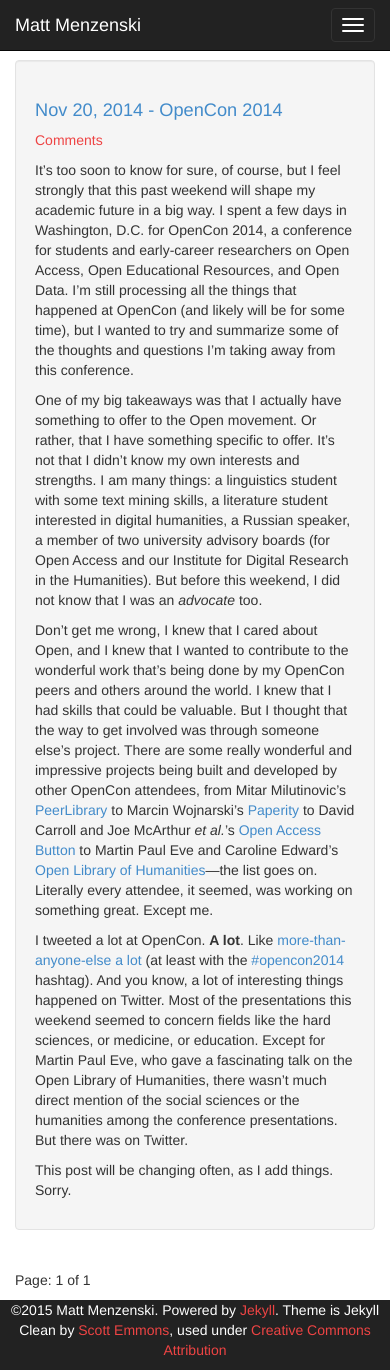
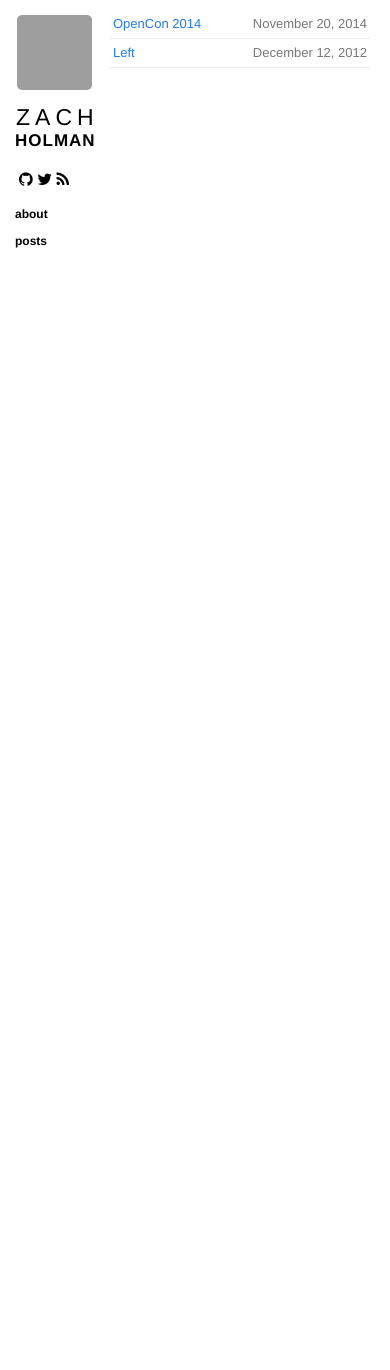
Before and after one commit to menzenski/menzenski.github.io, a Jekyll site: the page built from index.html, in a window 390 px wide and 1370 px high. Built offline with Jekyll 4.4.1, drawn with Linux system fonts in a browser that asks for light colours; nearby versions of some CDN libraries; Markdown is read by kramdown in place of the engine named in the settings; the list of posts is cut into pages by our own code; comment, search, counter and statistics services are not loaded; grey boxes are pictures that could not be loaded.

Commit message:
changing theme to Left

```diff
--- a/_config.yml
+++ b/_config.yml
@@ -1,35 +1,12 @@
-# Jekyll configuration
+markdown: rdiscount
+permalink: /posts/:title
+rdiscount:
+  extensions: [smart]
 
-name: Matt Menzenski
-description: Slavic Linguistics, Digital Humanities, Open Access. Maybe more.
+gems:
+  - jekyll-sitemap
 
-# url is currently only used only for the RSS feed in feed.xml
-url: http://menzenski.github.io
-
-# baseurl will often be '', but for a project page on gh-pages, it needs to
-# be the project name.
-# *** IMPORTANT: If your local "jekyll serve" throws errors change this to '' or
-#     run it like so: jekyll serve --baseurl=''
-baseurl: ''
-
-# This can be '' to hide the Github nav button
-github: 'menzenski'
-
-# Set this to your UA-# value, or '' to disable the block completely
-gaaccount: ''
-
-# Set this to your disqus shortname to enable comments. Note that the 'comments'
-# setting below must also be true. Individual posts can override 'comments' to
-# disable on a post-by-post basis
-disqus: 'mattmenzenski'
-comments: true
-
-permalink: /:year/:month/:title
-paginate: 3
-
-highlighter: pygments
-markdown: redcarpet
-redcarpet:
-  extensions: ["no_intra_emphasis", "fenced_code_blocks", "autolink", "tables", "with_toc_data"]
-
-exclude: ['README.md', 'LICENSE']
+name: Zach Holman
+url: http://zachholman.com
+description: A fantastic blog that is fantastic.
+twitter: holman
--- /dev/null
+++ b/_layouts/layout.html
@@ -0,0 +1,60 @@
+<!DOCTYPE html>
+<html xmlns="http://www.w3.org/1999/xhtml" xml:lang="en" lang="en-us">
+<head>
+  <meta charset="utf-8">
+  <title>
+    {% if page.title %}
+      {{ page.title }} &ndash;
+    {% endif %}
+    {{ site.name }}
+  </title>
+
+  <meta name="author" content="{{ site.name }}" />
+  <meta name="description" content="{{ site.description }}" />
+  <meta name="viewport" content="width=device-width, initial-scale=1, maximum-scale=1">
+
+  <link rel="alternate" type="application/rss+xml" href="/atom.xml" />
+
+  <link href="//netdna.bootstrapcdn.com/font-awesome/4.0.3/css/font-awesome.css" rel="stylesheet" />
+  <link rel="stylesheet" href="{{ site.github.url }}/css/base.css" type="text/css" media="screen, projection" />
+  <link rel="stylesheet" href="{{ site.github.url }}/css/pygments.css" type="text/css" />
+  <link media="only screen and (max-device-width: 480px)" href="{{ site.github.url }}/css/mobile.css" type="text/css" rel="stylesheet" />
+  <link media="only screen and (device-width: 768px)" href="{{ site.github.url }}/css/mobile.css" type="text/css" rel="stylesheet" />
+  <link href='http://fonts.googleapis.com/css?family=Yanone+Kaffeesatz' rel='stylesheet' type='text/css'>
+  <link rel="apple-touch-icon" href="{{ site.github.url }}/apple-touch-icon.png" />
+
+  <script type="text/javascript" src="http://ajax.googleapis.com/ajax/libs/jquery/1.8.3/jquery.min.js"></script>
+  <script type="text/javascript" src="{{ site.github.url }}/js/application.js"></script>
+</head>
+
+<body>
+  <section class="sidebar">
+    <a href="/">
+      <img src="{{ site.github.owner_gravatar_url }}?s=150" height="75" width="75" class="avatar" />
+    </a>
+
+    <section class="name">
+      <a href="/">
+        <span id="fname">{{ site.name|split:' '|first }}</span>
+        <span id="lname">{{ site.name|split:' '|last }}</span>
+      </a>
+    </section>
+
+    <section class="meta">
+      <a href="{{ site.github.owner_url }}" target="_blank"><i class="fa fa-github"></i></a>
+      <a href="https://twitter.com/{{ site.twitter }}" target="_blank"><i class="fa fa-twitter"></i></a>
+      <a href="/atom.xml"><i class="fa fa-rss"></i></a>
+    </section>
+
+    <section class="sections">
+      <ul>
+        <li><a href="/about.html">about</a></li>
+        <li><a href="/">posts</a></li>
+      </ul>
+    </section>
+  </section>
+
+  {{ content }}
+</body>
+
+</html>
--- /dev/null
+++ b/_posts/2012-12-12-left.markdown
@@ -0,0 +1,27 @@
+---
+layout: post
+title: Left
+category: posts
+---
+
+Left is a clean, whitespace-happy layout for [Jekyll][jekyll].
+
+This is designed to be an easy layout to modify for your own blog. It was
+extracted from [zachholman.com][zh], which means it was battle-hardened from
+years of posting serious blog posts about emoji and swear words.
+
+You're actually reading an example post right now. See how cool it is? Oh, be
+quiet, you're making me blush.
+
+---
+
+You'll want to [get the code][left] and read the README to learn how to
+install and set up Left for your own purposes.
+
+If you have any questions, follow and ping me on Twitter- I'm
+[@holman][twitter].
+
+[jekyll]: https://github.com/mojombo/jekyll
+[zh]: http://zachholman.com
+[left]: https://github.com/holman/left#readme
+[twitter]: https://twitter.com/holman
--- a/about.html
+++ b/about.html
@@ -1,29 +1,11 @@
 ---
-layout: default
+layout: layout
+title: "About"
 ---
 
-<div class="well">
-    <h1>About me</h1>
-    <p>I'm a second-year MA student in the Department of Slavic
-    Languages and Literatures at the University of Kansas. I'm
-    planning to join the PhD program in Slavic Linguistics in the same
-    department next year.</p>
-    <p>My research interests include Russian verbal aspect, verb
-    classification, linguistic typology, North American indigenous
-    languages, digital humanities, literary linguistics, and East European
-    science fiction. These interests are fairly broad, and might seem
-    disconnected from one another, but I like to think that many of
-    them will come together in my dissertation in the next few
-    years. Any that can't be subsumed under my dissertation will
-    hopefully help me be a more well-rounded candidate when I go on
-    the job market after defending.</p>
-    <p>Research and coursework keeps me extremely busy and I don't
-    have any free time, so of course I serve on several
-    committees. I'm currently serving as a graduate student member on
-    both the Open Access Advisory Board as well as the Institute for
-    Digital Research in the Humanities Advisory Board here at the
-    University of Kansas.</p>
-    <p>When I do find that rare free time, I enjoy playing bluegrass
-    and acoustic music (on the guitar, banjo, and mandolin) and riding
-    my bike.</p>
-</div>
+<!-- You can edit this whole page, remove it, or use it as basis for any non-post pages you have. -->
+<section class="content">
+  <h1>{{ site.name }}</h1>
+
+  <p>This would be an excellent time to update this page and talk about yourself a bit.</p>
+</section>
--- /dev/null
+++ b/css/base.css
@@ -0,0 +1,207 @@
+@charset "UTF-8";
+body {
+  font-family: "Palatino Linotype", "Book Antiqua", Palatino, serif;
+  margin: 0;
+  -webkit-font-smoothing: antialiased; }
+
+a {
+  color: #227ce8; }
+
+.sidebar {
+  position: fixed;
+  left: 15px;
+  top: 15px;
+  width: 80px;
+  font-family: Helvetica, sans-serif; }
+  .sidebar a {
+    text-decoration: none; }
+  .sidebar img {
+    padding: 0 3px;
+    border: 0; }
+  .sidebar .avatar {
+    padding: 0;
+    margin-left: 2px;
+    border-radius: 5px; }
+  .sidebar .name {
+    text-transform: uppercase;
+    margin: 10px 0 20px 0; }
+    .sidebar .name #fname {
+      padding-left: 1px;
+      font-size: 23px;
+      letter-spacing: 5px;
+      color: black; }
+    .sidebar .name #lname {
+      font-size: 17px;
+      font-weight: bold;
+      letter-spacing: 1px;
+      color: black; }
+  .sidebar .meta a {
+    margin-left: 0px;
+    color: black; }
+    .sidebar .meta a:hover {
+      color: #227ce8; }
+  .sidebar .meta {
+    margin-left: 4px; }
+  .sidebar .meta .icon {
+    margin-right: 6px; }
+  .sidebar .sections {
+    margin: 15px 0 0 0; }
+    .sidebar .sections a {
+      padding: 3px 0;
+      color: black;
+      font-weight: bold;
+      font-size: 12px;
+      display: block; }
+      .sidebar .sections a:hover {
+        color: #227ce8; }
+    .sidebar .sections ul {
+      margin: 0;
+      padding: 0; }
+    .sidebar .sections li {
+      list-style: none;
+      margin-bottom: 7px; }
+
+.content {
+  max-width: 650px;
+  margin-left: 110px;
+  margin-right: 20px;
+  margin-bottom: 50px; }
+  .content h1 {
+    color: #333;
+    font-family: "Yanone Kaffeesatz", Helvetica, sans-serif;
+    font-weight: 400; }
+  .content h1 a {
+    color: #111;
+    text-decoration: none; }
+  .content h2 {
+    color: #333;
+    font-family: "Yanone Kaffeesatz", Helvetica, sans-serif;
+    font-weight: 400; }
+  .content h2 a {
+    color: #111;
+    text-decoration: none; }
+  .content h3 {
+    color: #333;
+    font-family: "Yanone Kaffeesatz", Helvetica, sans-serif;
+    font-weight: 400; }
+  .content h3 a {
+    color: #111;
+    text-decoration: none; }
+  .content h4 {
+    color: #333;
+    font-family: "Yanone Kaffeesatz", Helvetica, sans-serif;
+    font-weight: 400; }
+  .content h4 a {
+    color: #111;
+    text-decoration: none; }
+  .content h1 {
+    font-size: 36px;
+    margin: 18px 0 5px 0; }
+  .content h2 {
+    font-size: 30px;
+    margin-bottom: 15px; }
+  .content h3 {
+    color: #777;
+    font-size: 25px;
+    padding-bottom: 5px;
+    margin-bottom: 10px; }
+  .content p {
+    font-size: 16px;
+    margin-top: 0;
+    margin-bottom: 1.2em;
+    line-height: 1.7em; }
+    .content p code {
+      font-size: 12px;
+      background-color: #eeeeee;
+      border: 1px solid #777777;
+      border-radius: 3px;
+      padding: 2px 3px; }
+  .content img {
+    padding: 3px;
+    border: 1px solid #eeeeee;
+    max-width: 100%; }
+  .content hr {
+    border: 0;
+    height: 6px;
+    background-image: url("/images/hr.png");
+    background-repeat: repeat-x;
+    margin: 2em 3em; }
+  .content li {
+    margin-bottom: 10px;
+    line-height: 1.4em; }
+  .content blockquote {
+    font-style: italic;
+    font-size: 14px;
+    padding: .25em 1em;
+    margin: 1em 1em 0 1em;
+    color: #444; }
+    .content blockquote cite:before {
+      content: '— '; }
+    .content blockquote cite {
+      display: block;
+      margin-top: .5em;
+      text-align: right;
+      color: #111;
+      font-style: normal; }
+  .content .byline {
+    margin-bottom: 17px;
+    font-family: "Yanone Kaffeesatz", Helvetica, sans-serif;
+    padding-left: 0px;
+    font-size: 17px;
+    color: #777; }
+  .content .aside {
+    background-color: #eeeeee;
+    padding: 14px;
+    font-size: 14px;
+    margin: 5px 0 15px 0;
+    font-family: Helvetica, sans-serif;
+    line-height: 1.6em; }
+  .content .listing {
+    margin: 10px 0 0 0;
+    padding: 0;
+    font-family: Helvetica, sans-serif; }
+    .content .listing ul {
+      margin: 0;
+      padding: 0; }
+    .content .listing li {
+      font-size: 13px;
+      list-style: none;
+      padding: 5px 3px;
+      margin: 0;
+      color: #777777;
+      border-bottom: 1px solid #eee; }
+    .content .listing li span {
+      float: right; }
+    .content .listing a {
+      text-decoration: none; }
+      .content .listing a:hover {
+        text-decoration: underline; }
+  .content .meta {
+    margin: 30px 0;
+    padding: 10px 0;
+    font-family: Helvetica, sans-serif; }
+    .content .meta p {
+      line-height: 1.4;
+      font-size: 14px;
+      margin-top: 0px; }
+    .content .meta img {
+      position: relative;
+      float: left;
+      margin-top: 0px;
+      margin-right: 10px;
+      margin-left: -60px;
+      border-radius: 4px; }
+    .content .meta .copy {
+      padding-left: 60px; }
+    .content .meta iframe {
+      padding-left: 5px; }
+  .content .talk-design .color div {
+    float: left;
+    margin-right: 10px;
+    padding: 5px 15px;
+    border: 1px solid #000;
+    font-family: Helvetica, sans-serif;
+    font-size: 12px;
+    font-weight: bold; }
+  .content .talk-design .color .white {
+    color: #fff; }
--- /dev/null
+++ b/css/mobile.css
@@ -0,0 +1,30 @@
+.sidebar {
+  position: inherit;
+  width: inherit;
+  margin: 0;
+  padding: 25px; }
+  .sidebar img {
+    display: none; }
+  .sidebar .name {
+    display: inline; }
+    .sidebar .name #fname, .sidebar .name #lname {
+      font-size: 25px; }
+  .sidebar .meta {
+    display: none; }
+  .sidebar ul {
+    padding: 25px; }
+  .sidebar li {
+    display: inline; }
+  .sidebar .sections {
+    margin: 0; }
+    .sidebar .sections a {
+      font-size: 16px;
+      margin: 0 20px 0 0;
+      padding: 5px 10px; }
+
+.content {
+  margin: 0;
+  padding: 5px 25px;
+  width: inherit; }
+  .content h1 {
+    margin: 0 0 5px 0; }
--- /dev/null
+++ b/css/pygments.css
@@ -0,0 +1,77 @@
+.highlight {
+  margin: 0;
+  background-color: #eee;
+  font-size: 12px;
+  padding: 0px 15px;
+  -webkit-border-radius: 10px;
+  -moz-border-radius: 10px;
+  overflow: hidden;
+  text-shadow: none;
+  color: #111;
+}
+.hightlight code{
+  float: left;
+}
+.highlight:hover {
+  overflow: auto;
+}
+.highlight .hll { background-color: #ffffcc }
+.highlight .c { color: #888888 } /* Comment */
+.highlight .err { color: #a61717; background-color: #e3d2d2 } /* Error */
+.highlight .k { color: #008800; font-weight: bold } /* Keyword */
+.highlight .cm { color: #888888 } /* Comment.Multiline */
+.highlight .cp { color: #cc0000; font-weight: bold } /* Comment.Preproc */
+.highlight .c1 { color: #888888 } /* Comment.Single */
+.highlight .cs { color: #cc0000; font-weight: bold; background-color: #fff0f0 } /* Comment.Special */
+.highlight .gd { color: #000000; background-color: #ffdddd } /* Generic.Deleted */
+.highlight .ge { font-style: italic } /* Generic.Emph */
+.highlight .gr { color: #aa0000 } /* Generic.Error */
+.highlight .gh { color: #303030 } /* Generic.Heading */
+.highlight .gi { color: #000000; background-color: #ddffdd } /* Generic.Inserted */
+.highlight .go { color: #888888 } /* Generic.Output */
+.highlight .gp { color: #555555 } /* Generic.Prompt */
+.highlight .gs { font-weight: bold } /* Generic.Strong */
+.highlight .gu { color: #606060 } /* Generic.Subheading */
+.highlight .gt { color: #aa0000 } /* Generic.Traceback */
+.highlight .kc { color: #008800; font-weight: bold } /* Keyword.Constant */
+.highlight .kd { color: #008800; font-weight: bold } /* Keyword.Declaration */
+.highlight .kn { color: #008800; font-weight: bold } /* Keyword.Namespace */
+.highlight .kp { color: #008800 } /* Keyword.Pseudo */
+.highlight .kr { color: #008800; font-weight: bold } /* Keyword.Reserved */
+.highlight .kt { color: #888888; font-weight: bold } /* Keyword.Type */
+.highlight .m { color: #0000DD; font-weight: bold } /* Literal.Number */
+.highlight .s { color: #dd2200; background-color: #fff0f0 } /* Literal.String */
+.highlight .na { color: #336699 } /* Name.Attribute */
+.highlight .nb { color: #003388 } /* Name.Builtin */
+.highlight .nc { color: #bb0066; font-weight: bold } /* Name.Class */
+.highlight .no { color: #003366; font-weight: bold } /* Name.Constant */
+.highlight .nd { color: #555555 } /* Name.Decorator */
+.highlight .ne { color: #bb0066; font-weight: bold } /* Name.Exception */
+.highlight .nf { color: #0066bb; font-weight: bold } /* Name.Function */
+.highlight .nl { color: #336699; font-style: italic } /* Name.Label */
+.highlight .nn { color: #bb0066; font-weight: bold } /* Name.Namespace */
+.highlight .py { color: #336699; font-weight: bold } /* Name.Property */
+.highlight .nt { color: #bb0066; font-weight: bold } /* Name.Tag */
+.highlight .nv { color: #336699 } /* Name.Variable */
+.highlight .ow { color: #008800 } /* Operator.Word */
+.highlight .w { color: #bbbbbb } /* Text.Whitespace */
+.highlight .mf { color: #0000DD; font-weight: bold } /* Literal.Number.Float */
+.highlight .mh { color: #0000DD; font-weight: bold } /* Literal.Number.Hex */
+.highlight .mi { color: #0000DD; font-weight: bold } /* Literal.Number.Integer */
+.highlight .mo { color: #0000DD; font-weight: bold } /* Literal.Number.Oct */
+.highlight .sb { color: #dd2200; background-color: #fff0f0 } /* Literal.String.Backtick */
+.highlight .sc { color: #dd2200; background-color: #fff0f0 } /* Literal.String.Char */
+.highlight .sd { color: #dd2200; background-color: #fff0f0 } /* Literal.String.Doc */
+.highlight .s2 { color: #dd2200; background-color: #fff0f0 } /* Literal.String.Double */
+.highlight .se { color: #0044dd; background-color: #fff0f0 } /* Literal.String.Escape */
+.highlight .sh { color: #dd2200; background-color: #fff0f0 } /* Literal.String.Heredoc */
+.highlight .si { color: #3333bb; background-color: #fff0f0 } /* Literal.String.Interpol */
+.highlight .sx { color: #22bb22; background-color: #f0fff0 } /* Literal.String.Other */
+.highlight .sr { color: #008800; background-color: #fff0ff } /* Literal.String.Regex */
+.highlight .s1 { color: #dd2200; background-color: #fff0f0 } /* Literal.String.Single */
+.highlight .ss { color: #aa6600; background-color: #fff0f0 } /* Literal.String.Symbol */
+.highlight .bp { color: #003388 } /* Name.Builtin.Pseudo */
+.highlight .vc { color: #336699 } /* Name.Variable.Class */
+.highlight .vg { color: #dd7700 } /* Name.Variable.Global */
+.highlight .vi { color: #3333bb } /* Name.Variable.Instance */
+.highlight .il { color: #0000DD; font-weight: bold } /* Literal.Number.Integer.Long */
--- a/index.html
+++ b/index.html
@@ -1,31 +1,16 @@
 ---
-layout: default
+layout: layout
+title: "Posts"
 ---
 
-{% for post in paginator.posts %}
-<div class="article">
-    <div class="well">
-        <h1><a href="{{ site.baseurl}}{{ post.url }}">{{ post.date | date: "%b %-d, %Y" }} - {{ post.title }}</a></h1>
-        {% if site.comments == true and post.comments == true and site.disqus != '' %}
-          <p class="author"><a href="{{ site.baseurl }}{{ post.url }}/#disqus_thread">Comments</a></p>
-        {% endif %}
-        <div class="content">
-            {{ post.content }}
-        </div>
-    </div>
-</div>
-{% endfor %}
-
-<div class="pagination">
-  {% if paginator.previous_page %}
-      {% if paginator.previous_page == 1 %}
-        <a class="btn btn-default" href="{{ site.baseurl}}/index.html" class="previous">Newer</a>
-      {% else %}
-        <a class="btn btn-default" href="{{ site.baseurl}}/page{{ paginator.previous_page }}" class="previous">Newer</a>
-      {% endif %}
-  {% endif %}
-  <span class="page_number ">Page: {{ paginator.page }} of {{ paginator.total_pages }}</span>
-  {% if paginator.next_page %}
-    <a class="btn btn-default" href="{{ site.baseurl}}/page{{ paginator.next_page }}" class="next">Older</a>
-  {% endif %}
-</div>
+<section class="content">
+  <ul class="listing">
+    {% for post in site.posts %}
+      {% unless post.draft %}
+      <li>
+        <span>{{ post.date | date: "%B %e, %Y" }}</span> <a href="{{ post.url }}">{{ post.title }}</a>
+      </li>
+      {% endunless %}
+    {% endfor %}
+  </ul>
+</section>
--- /dev/null
+++ b/js/application.js
@@ -0,0 +1 @@
+// Your JavaScript
```
Also changed, not shown: 404.html (added, +10 -0 lines), _layouts/post.html (+32 -37 lines), _posts/2014-02-25-draft.markdown (added, +23 -0 lines), atom.xml (added, +28 -0 lines), CNAME (added), README.md, apple-touch-icon.jpg (added), favicon.ico (added), images/hr.png (added), 1 other file.
